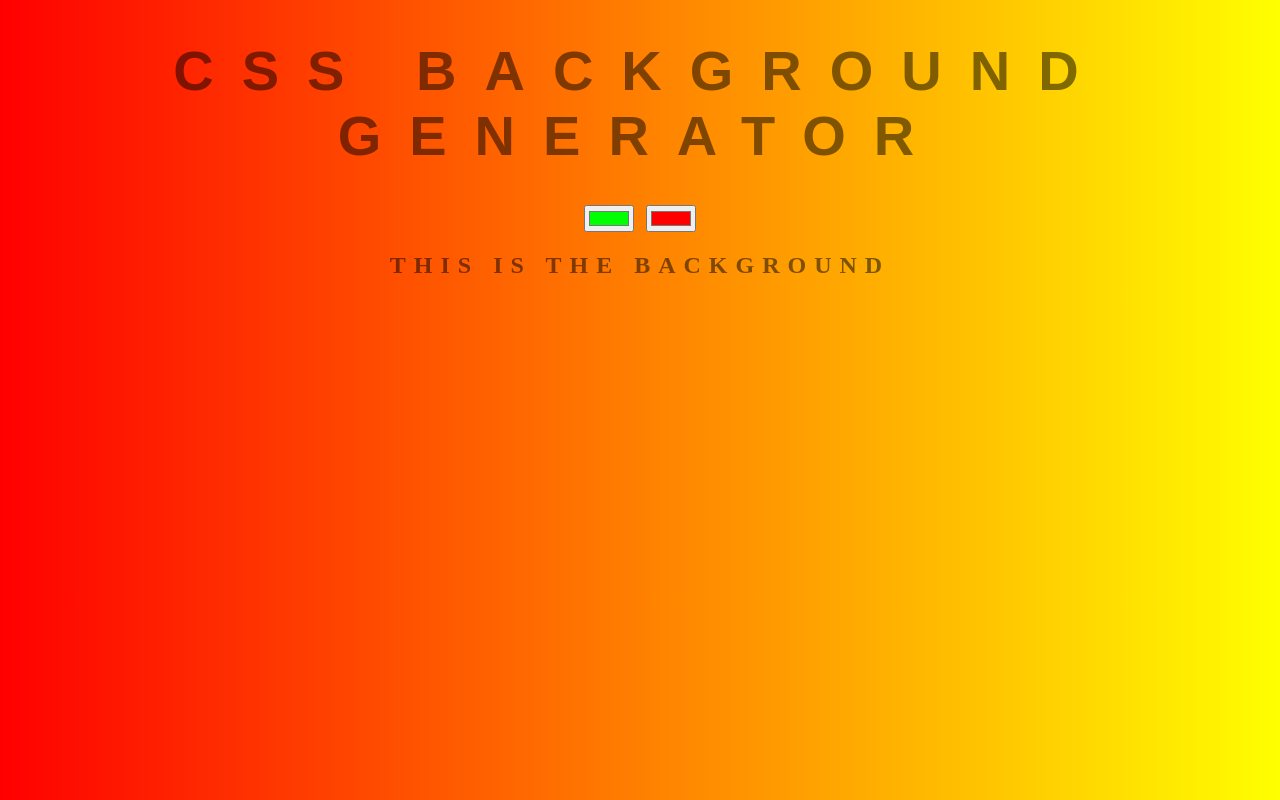
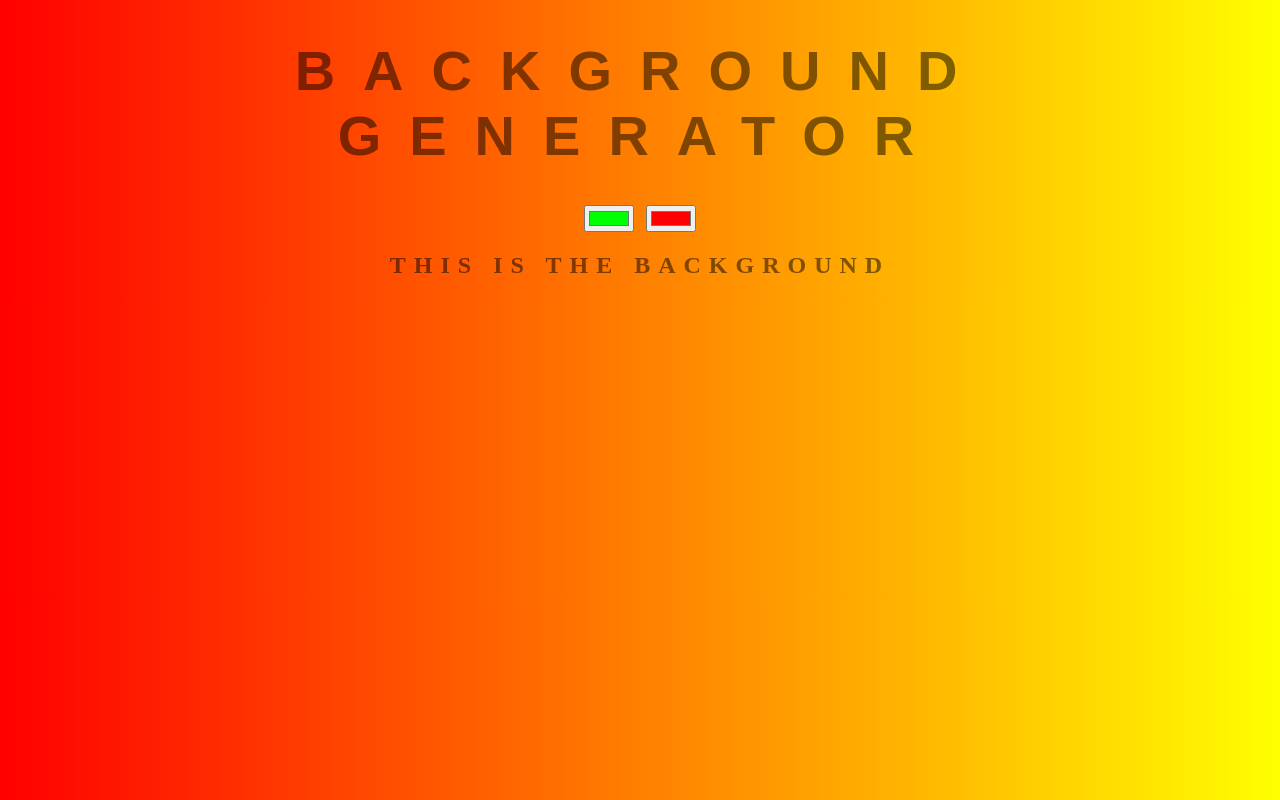
Before and after one commit to PrateetMishra/background-generator, a plain HTML site: page index.html in a window 1280 px wide. Drawn offline with Linux system fonts and the light colour scheme.

Commit message:
Update index.html

```diff
--- a/index.html
+++ b/index.html
@@ -5,7 +5,7 @@
 	<link rel="stylesheet" type="text/css" href="gradstyle.css">
 </head>
 <body id="gradient">
-	<h1>CSS Background Generator</h1>
+	<h1>Background Generator</h1>
 	<input class="color1" type="color" name="color1" value="#00ff00">
 	<input class="color2" type="color" name="color2" value="#ff0000">
 	<h2>This is the background</h2>
```
